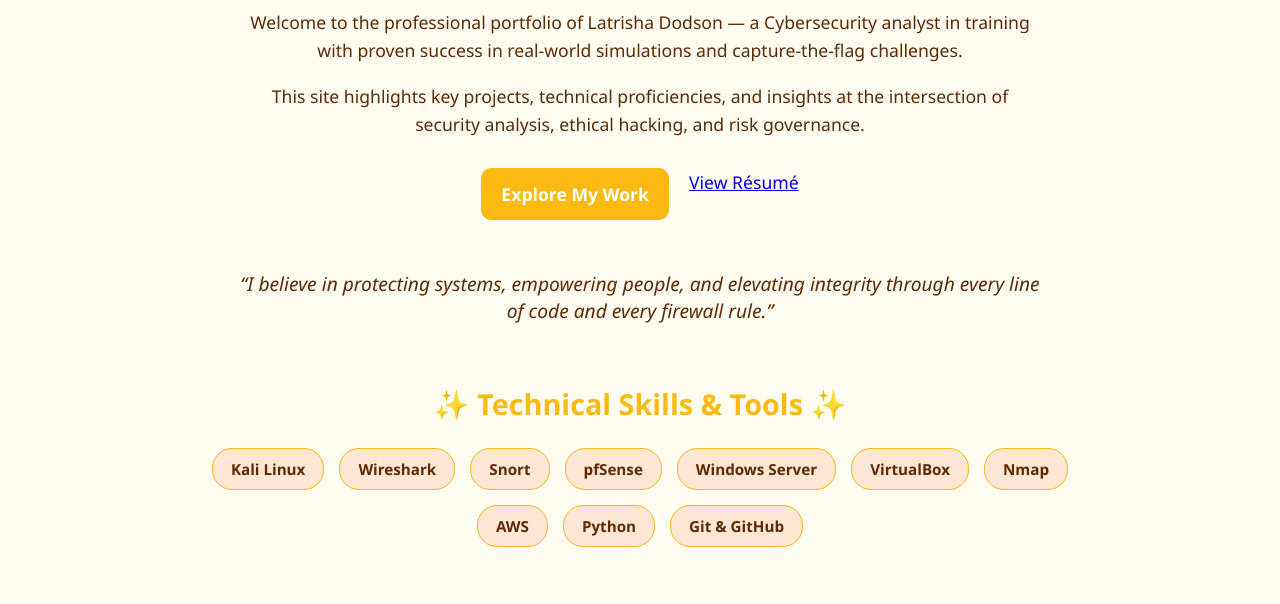
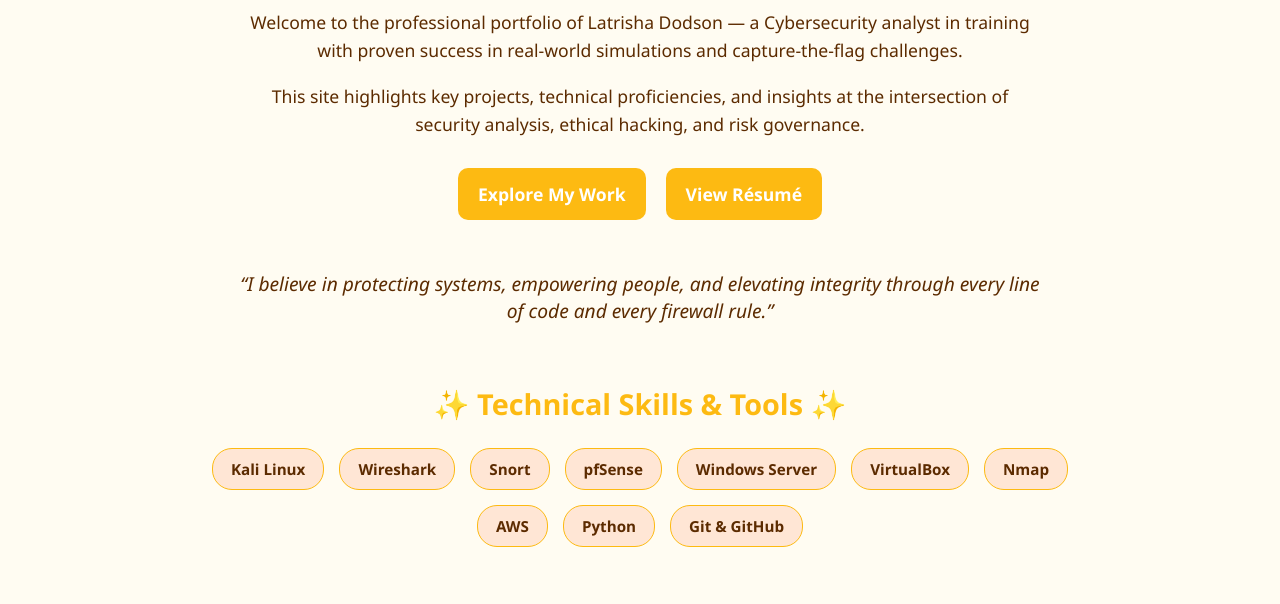
Before and after one commit to ldodson10/contact-serverless-form, a plain HTML site: page index.html in a window 1280 px wide. Shown: the part 173-777 px from the top of the page. Drawn offline with Linux system fonts and the light colour scheme.

Commit message:
Fix Resume link styling

```diff
--- a/index.html
+++ b/index.html
@@ -28,7 +28,7 @@
     </p>
     <div class="hero-buttons">
       <a href="projects.html" class="btn">Explore My Work</a>
-      <a href="https://latrisha.github.io/resume/" target="_blank" class="button">View Résumé</a>
+      <a href="https://ldodson10.github.io/resume-site/" class="btn" target="_blank">View Résumé</a>
     </div>
   </section>
 
```
